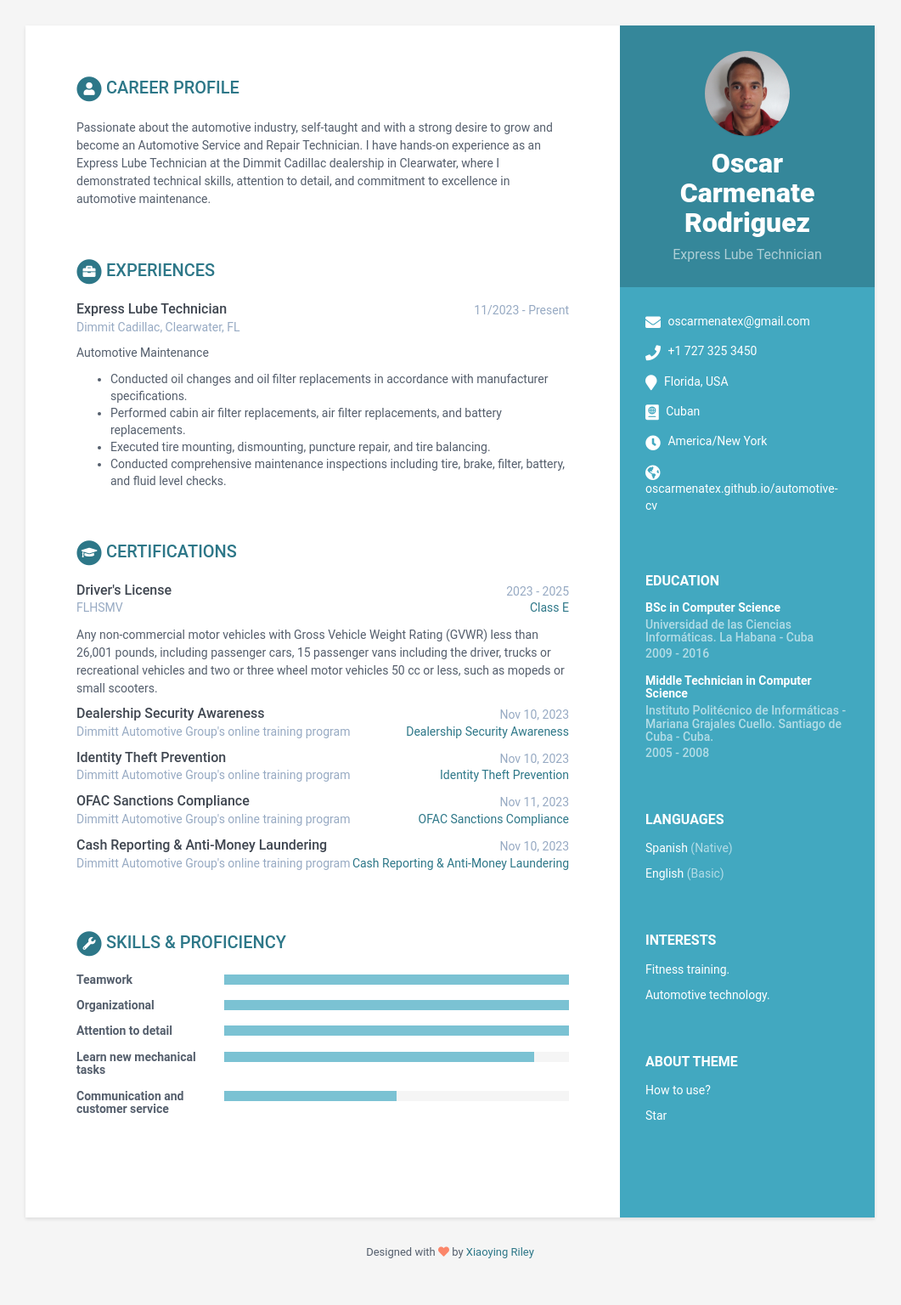
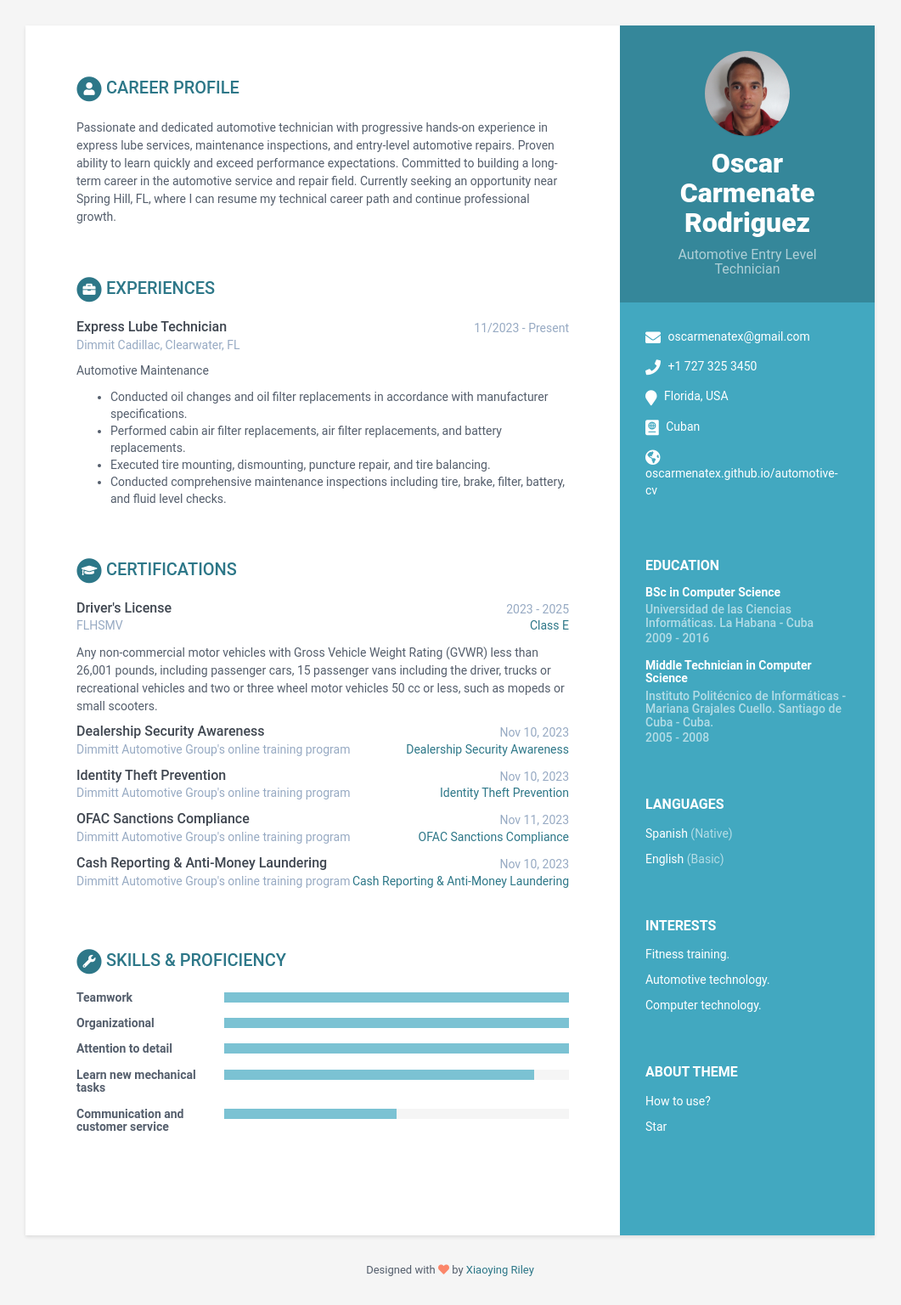
Before and after one commit to oscarmenatex/automotive-cv, a Jekyll site: the page built from index.html, in a window 1280 px wide. Shown: the whole page at 85% size, without its empty margins (110-1171 px from the left). Built offline with Jekyll 4.4.1, drawn with Linux system fonts in a browser that asks for light colours; before the commit the page ends 1515 px from its top, so only the background shows below that.

Commit message:
Actualizando el curriculum hasta despues del trabajo en coast

```diff
--- a/_data/data.yml
+++ b/_data/data.yml
@@ -9,13 +9,13 @@ sidebar:
 
     # Profile information
     name: Oscar Carmenate Rodriguez
-    tagline: Express Lube Technician
+    tagline: Automotive Entry Level Technician
     avatar: profile.png  #place a 100x100 picture inside /assets/images/ folder and provide the name of the file below
 
     # Sidebar links
     email: oscarmenatex@gmail.com
     phone: +1 727 325 3450
-    timezone: America/New York
+    timezone: #America/New York
     ubication: Florida, USA
     citizenship: Cuban
     website: oscarmenatex.github.io/automotive-cv #do not add http://
@@ -23,11 +23,11 @@ sidebar:
     xing: #alandoe
     github: #sharu725
     telegram: # add your nickname without '@' sign
-    gitlab:
-    bitbucket:
+    gitlab: #
+    bitbucket: #
     twitter: #'@webjeda'
     stack-overflow: # Number/Username, e.g. 123456/alandoe
-    codewars:
+    codewars: #
     goodreads: # Number-Username, e.g. 123456-alandoe
     pdf: #http://www.africau.edu/images/default/sample.pdf
 
@@ -49,15 +49,19 @@ sidebar:
         - item: Automotive technology.
           link:
 
+        - item: Computer technology.
+          link:
+
 career-profile:
     title: Career Profile
     summary: |
-          Passionate about the automotive industry, self-taught and with
-          a strong desire to grow and become an Automotive Service and
-          Repair Technician. I have hands-on experience as an Express Lube
-          Technician at the Dimmit Cadillac dealership in Clearwater, where
-          I demonstrated technical skills, attention to detail, and
-          commitment to excellence in automotive maintenance.
+          Passionate and dedicated automotive technician with progressive hands-on
+          experience in express lube services, maintenance inspections, and entry-level
+          automotive repairs. Proven ability to learn quickly and exceed performance
+          expectations. Committed to building a long-term career in the automotive
+          service and repair field. Currently seeking an opportunity near Spring Hill,
+          FL, where I can resume my technical career path and continue professional
+          growth.
 
 education:
     title: Education
```
